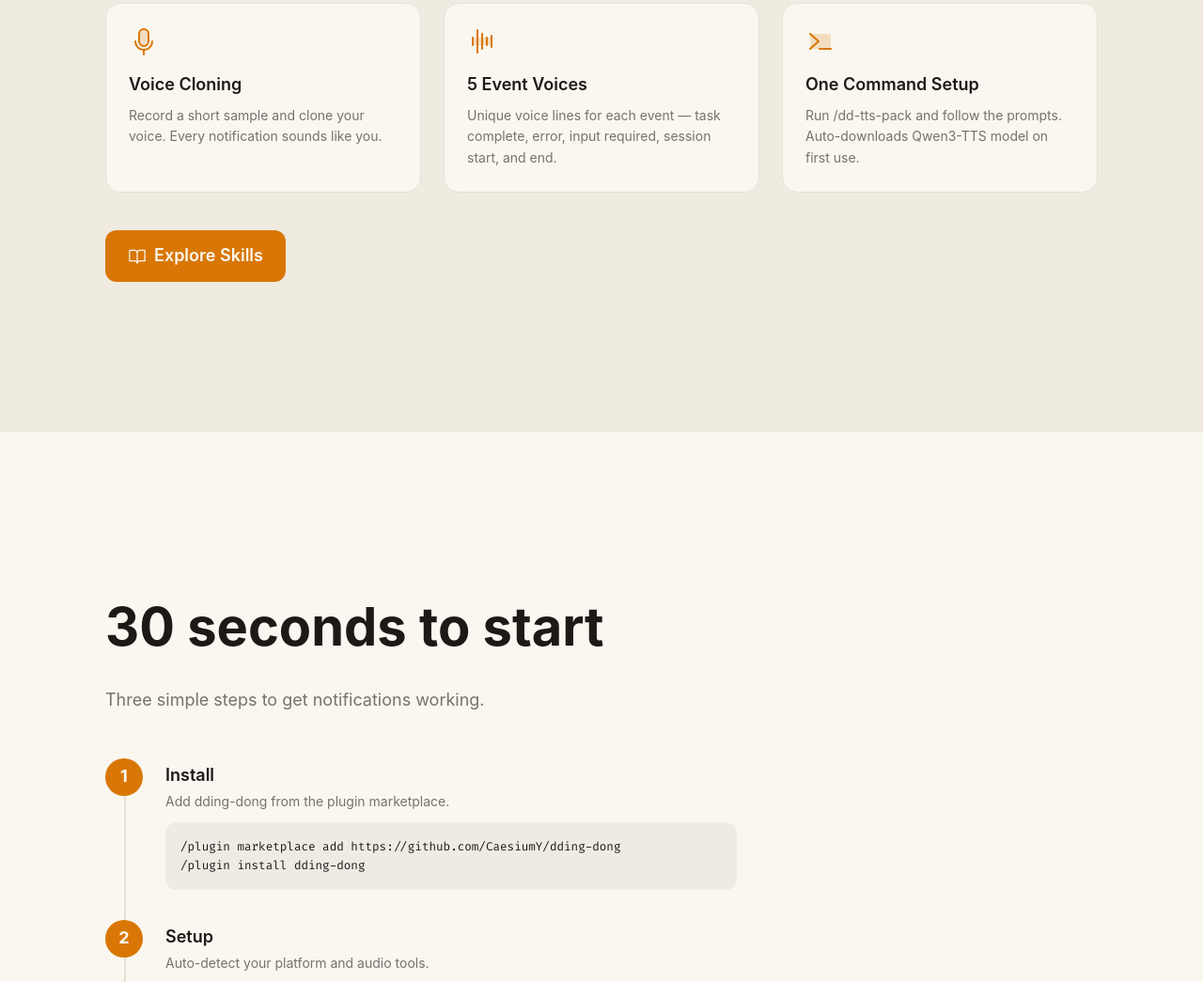
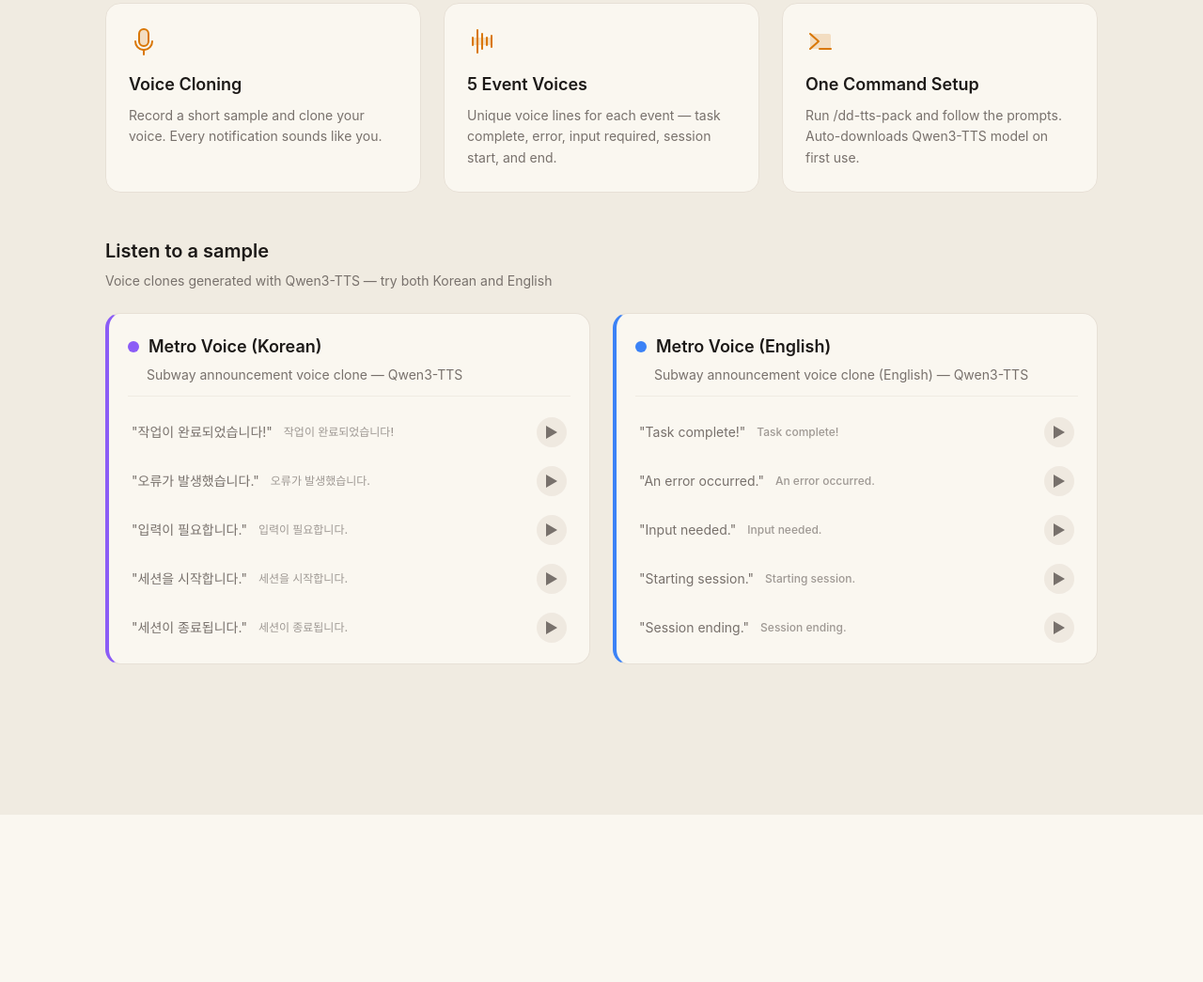
Before and after one commit to CaesiumY/dding-dong, an Astro site in the folder website/: page / in a window 1280 px wide. Shown: the part 2938-3983 px from the top of the page at 94% size. Built offline with nearby package versions, Linux system fonts and the light colour scheme; Astro itself is replaced by a stand-in of ours; a web font is replaced by a local one.

Commit message:
feat(website): use metro-voice pack for TTS preview
Switch TTS voice preview cards to metro-voice (subway announcement
voice clone). Updates copy-sounds source path, component variable
names, and i18n pack names/descriptions.

```diff
--- a/website/scripts/copy-sounds.mjs
+++ b/website/scripts/copy-sounds.mjs
@@ -39,4 +39,42 @@ for (const pack of packs) {
   copiedCount++;
 }
 
+// --- TTS 팩 복사 (화이트리스트 기반) ---
+const ttsPacks = [
+  {
+    id: 'metro-voice',
+    src: resolve(rootDir, '..', '.dding-dong', 'packs', 'metro-voice'),
+    files: ['manifest.json', 'complete.wav', 'error.wav', 'input-required.wav', 'session-start.wav', 'session-end.wav'],
+  },
+];
+
+for (const pack of ttsPacks) {
+  if (!existsSync(pack.src)) {
+    console.warn(`[copy-sounds] TTS pack not found, skipping: ${pack.id}`);
+    continue;
+  }
+
+  const dest = resolve(soundsDest, pack.id);
+  if (!existsSync(dest)) {
+    mkdirSync(dest, { recursive: true });
+  }
+
+  let filesCopied = 0;
+  for (const file of pack.files) {
+    const fileSrc = resolve(pack.src, file);
+    const fileDest = resolve(dest, file);
+    if (existsSync(fileSrc)) {
+      cpSync(fileSrc, fileDest);
+      filesCopied++;
+    } else {
+      console.warn(`[copy-sounds] TTS file not found, skipping: ${pack.id}/${file}`);
+    }
+  }
+
+  if (filesCopied > 0) {
+    copiedCount++;
+    console.log(`[copy-sounds] TTS pack "${pack.id}": copied ${filesCopied}/${pack.files.length} files`);
+  }
+}
+
 console.log(`[copy-sounds] Copied ${copiedCount} sound packs to public/sounds/`);
--- a/website/src/components/TtsVoice.astro
+++ b/website/src/components/TtsVoice.astro
@@ -1,6 +1,7 @@
 ---
 import { Icon } from 'astro-icon/components';
-import { t, tData } from '../i18n/utils';
+import { t, tData, soundUrl } from '../i18n/utils';
+import AudioPlayer from './AudioPlayer.astro';
 
 interface Props {
   lang: string;
@@ -15,6 +16,31 @@ interface TtsCard {
 }
 
 const cards = tData<TtsCard[]>('ttsVoice.cards', lang);
+
+// TTS 프리뷰 팩 배열 — 두 카드 모두 metro-voice WAV 사용 (향후 영어 팩 추가 시 id만 교체)
+const ttsPreviews = [
+  { id: 'metro-voice', color: '#8B5CF6' },  // 한국어 — 보라
+  { id: 'metro-voice', color: '#3B82F6' },  // 영어 — 파랑 (시각적 구분)
+];
+
+// 두 팩 모두 동일 WAV 파일 참조
+const metroManifestEvents: Record<string, { files: string[] }> = {
+  'task.complete': { files: ['complete.wav'] },
+  'task.error': { files: ['error.wav'] },
+  'input.required': { files: ['input-required.wav'] },
+  'session.start': { files: ['session-start.wav'] },
+  'session.end': { files: ['session-end.wav'] },
+};
+
+const eventKeys = ['task.complete', 'task.error', 'input.required', 'session.start', 'session.end'] as const;
+
+interface PreviewPack {
+  packName: string;
+  packDescription: string;
+  events: Record<string, string>;
+  onomatopoeia: Record<string, string>;
+}
+const previewPacks = tData<PreviewPack[]>('ttsVoice.preview.packs', lang) ?? [];
 ---
 
 <section id="tts-voice" class="bg-misaek">
@@ -36,14 +62,60 @@ const cards = tData<TtsCard[]>('ttsVoice.cards', lang);
       ))}
     </div>
 
-    <div class="mt-10 flex justify-center md:justify-start">
-      <a
-        href="#skills"
-        class="inline-flex items-center gap-2 px-6 py-3 rounded-xl bg-hobak hover:bg-hobak-deep text-hanji font-semibold transition-colors duration-200"
-      >
-        <Icon name="ph:book-open" class="w-5 h-5" />
-        {t('ttsVoice.ctaPrimary', lang)}
-      </a>
+    <!-- TTS Voice Preview -->
+    <div class="mt-12">
+      <h3 class="text-xl font-semibold text-meok mb-2">
+        {t('ttsVoice.preview.heading', lang)}
+      </h3>
+      <p class="text-onggi text-sm mb-6">
+        {t('ttsVoice.preview.description', lang)}
+      </p>
+
+      <div class="grid md:grid-cols-2 gap-6">
+        {ttsPreviews.map((pack, index) => {
+          const packI18n = previewPacks[index];
+          if (!packI18n) return null;
+          return (
+            <div
+              class="rounded-2xl bg-hanji border border-changho border-l-4"
+              style={`border-left-color: ${pack.color};`}
+            >
+              <div class="p-5 pb-0">
+                <div class="flex items-center gap-2.5 mb-1">
+                  <span
+                    class="w-3 h-3 rounded-full shrink-0"
+                    style={`background-color: ${pack.color};`}
+                  ></span>
+                  <span class="font-semibold text-meok">
+                    {packI18n.packName}
+                  </span>
+                </div>
+                <p class="text-sm text-onggi pl-5">
+                  {packI18n.packDescription}
+                </p>
+              </div>
+              <div class="border-t border-changho/50 mx-5 my-3"></div>
+              <div class="px-3 pb-3">
+                {eventKeys.map((eventKey) => {
+                  const file = metroManifestEvents[eventKey]?.files?.[0];
+                  const url = file ? soundUrl(pack.id, file) : '';
+                  return (
+                    <AudioPlayer
+                      soundUrl={url}
+                      packColor={pack.color}
+                      onomatopoeia={packI18n.onomatopoeia[eventKey] ?? eventKey}
+                      eventLabel={packI18n.events[eventKey] ?? eventKey}
+                    />
+                  );
+                })}
+              </div>
+            </div>
+          );
+        })}
+      </div>
     </div>
+
   </div>
 </section>
+
+<script src="../scripts/audio-player.ts"></script>
--- a/website/src/i18n/en.json
+++ b/website/src/i18n/en.json
@@ -127,7 +127,48 @@
         "description": "Run /dd-tts-pack and follow the prompts. Auto-downloads Qwen3-TTS model on first use."
       }
     ],
-    "ctaPrimary": "Explore Skills"
+    "preview": {
+      "heading": "Listen to a sample",
+      "description": "Voice clones generated with Qwen3-TTS — try both Korean and English",
+      "packs": [
+        {
+          "packName": "Metro Voice (Korean)",
+          "packDescription": "Subway announcement voice clone — Qwen3-TTS",
+          "events": {
+            "task.complete": "\"작업이 완료되었습니다!\"",
+            "task.error": "\"오류가 발생했습니다.\"",
+            "input.required": "\"입력이 필요합니다.\"",
+            "session.start": "\"세션을 시작합니다.\"",
+            "session.end": "\"세션이 종료됩니다.\""
+          },
+          "onomatopoeia": {
+            "task.complete": "작업이 완료되었습니다!",
+            "task.error": "오류가 발생했습니다.",
+            "input.required": "입력이 필요합니다.",
+            "session.start": "세션을 시작합니다.",
+            "session.end": "세션이 종료됩니다."
+          }
+        },
+        {
+          "packName": "Metro Voice (English)",
+          "packDescription": "Subway announcement voice clone (English) — Qwen3-TTS",
+          "events": {
+            "task.complete": "\"Task complete!\"",
+            "task.error": "\"An error occurred.\"",
+            "input.required": "\"Input needed.\"",
+            "session.start": "\"Starting session.\"",
+            "session.end": "\"Session ending.\""
+          },
+          "onomatopoeia": {
+            "task.complete": "Task complete!",
+            "task.error": "An error occurred.",
+            "input.required": "Input needed.",
+            "session.start": "Starting session.",
+            "session.end": "Session ending."
+          }
+        }
+      ]
+    }
   },
   "quickstart": {
     "heading": "30 seconds to start",
--- a/website/src/i18n/ko.json
+++ b/website/src/i18n/ko.json
@@ -127,7 +127,48 @@
         "description": "/dd-tts-pack 실행 후 안내를 따라가세요. Qwen3-TTS 모델은 첫 사용 시 자동 다운로드."
       }
     ],
-    "ctaPrimary": "스킬 둘러보기"
+    "preview": {
+      "heading": "샘플 음성 들어보기",
+      "description": "Qwen3-TTS로 생성한 보이스 클론 — 한국어와 영어 모두 들어보세요",
+      "packs": [
+        {
+          "packName": "지하철 안내 보이스 (한국어)",
+          "packDescription": "지하철 안내방송 보이스 클론 — Qwen3-TTS",
+          "events": {
+            "task.complete": "\"작업이 완료되었습니다!\"",
+            "task.error": "\"오류가 발생했습니다.\"",
+            "input.required": "\"입력이 필요합니다.\"",
+            "session.start": "\"세션을 시작합니다.\"",
+            "session.end": "\"세션이 종료됩니다.\""
+          },
+          "onomatopoeia": {
+            "task.complete": "작업이 완료되었습니다!",
+            "task.error": "오류가 발생했습니다.",
+            "input.required": "입력이 필요합니다.",
+            "session.start": "세션을 시작합니다.",
+            "session.end": "세션이 종료됩니다."
+          }
+        },
+        {
+          "packName": "지하철 안내 보이스 (English)",
+          "packDescription": "지하철 안내방송 보이스 클론 (영어) — Qwen3-TTS",
+          "events": {
+            "task.complete": "\"Task complete!\"",
+            "task.error": "\"An error occurred.\"",
+            "input.required": "\"Input needed.\"",
+            "session.start": "\"Starting session.\"",
+            "session.end": "\"Session ending.\""
+          },
+          "onomatopoeia": {
+            "task.complete": "Task complete!",
+            "task.error": "An error occurred.",
+            "input.required": "Input needed.",
+            "session.start": "Starting session.",
+            "session.end": "Session ending."
+          }
+        }
+      ]
+    }
   },
   "quickstart": {
     "heading": "30초면 됩니다",
```
